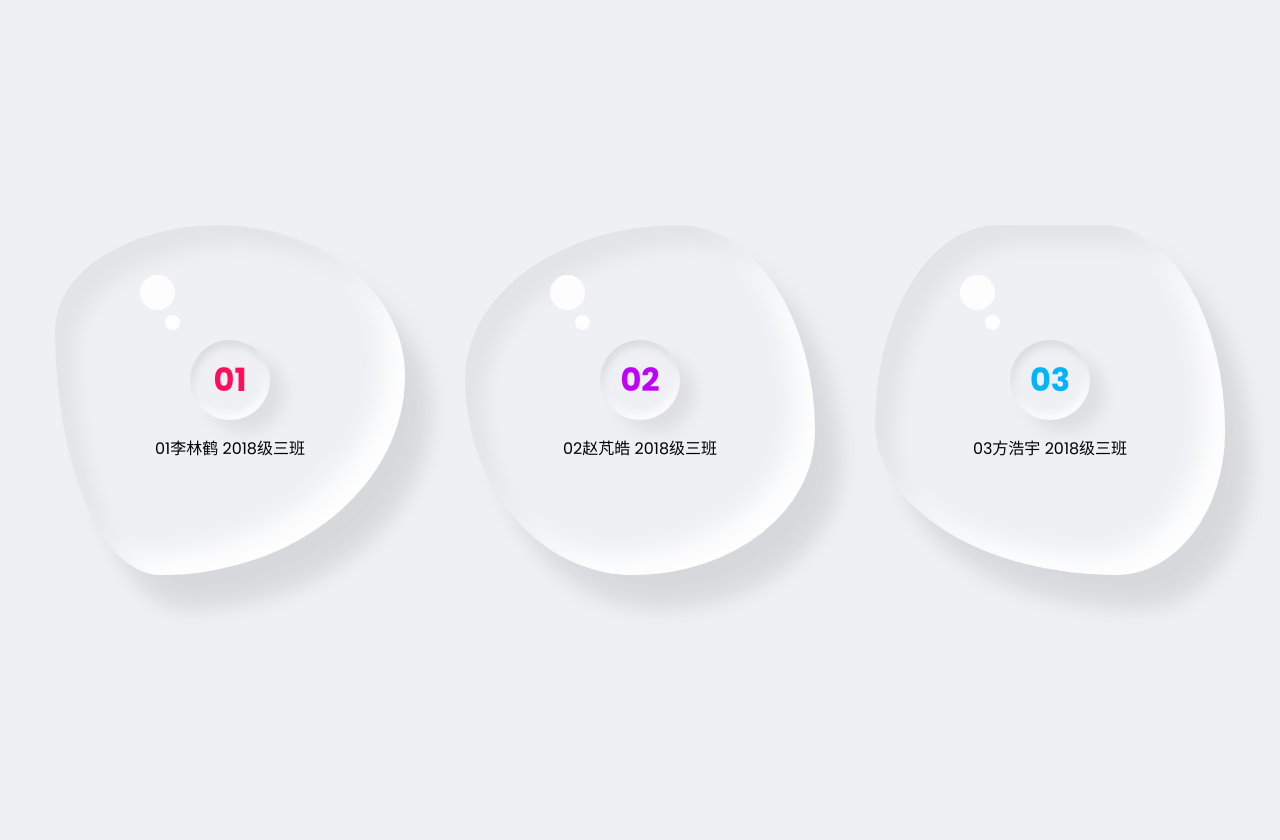
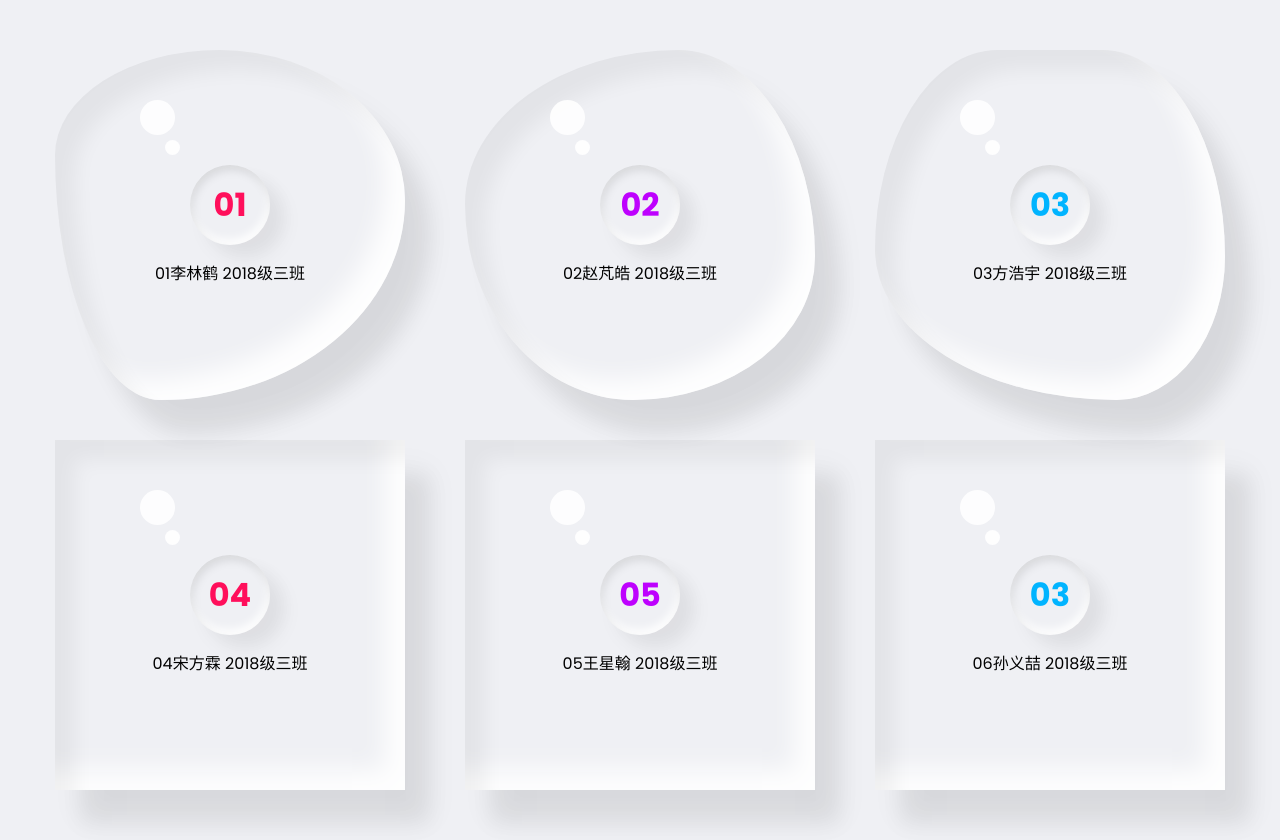
Before and after one commit to kadxm/201803, a plain HTML site: page index.html in a window 1280 px wide. Before the commit the page ends 800 px from the top, so only its background shows below. Drawn offline with Linux system fonts and the light colour scheme.

Commit message:
Update index.html

```diff
--- a/index.html
+++ b/index.html
@@ -34,6 +34,33 @@
                     </p>
                 </div>
             </div>
+            <div class="drop" style="--clr:#ff0f5b;">
+                <div class="content">
+                    <h2>04</h2>
+                    <p>
+                        04宋方霖
+                        2018级三班
+                    </p>
+                </div>
+            </div>
+            <div class="drop" style="--clr:#be01fe;">
+                <div class="content">
+                    <h2>05</h2>
+                    <p>
+                        05王星翰
+                        2018级三班
+                    </p>
+                </div>
+            </div>
+            <div class="drop" style="--clr:#01b4ff;">
+                <div class="content">
+                    <h2>03</h2>
+                    <p>
+                        06孙义喆
+                        2018级三班
+                    </p>
+                </div>
+            </div>
         </div>
     </body>
 </html>
```
